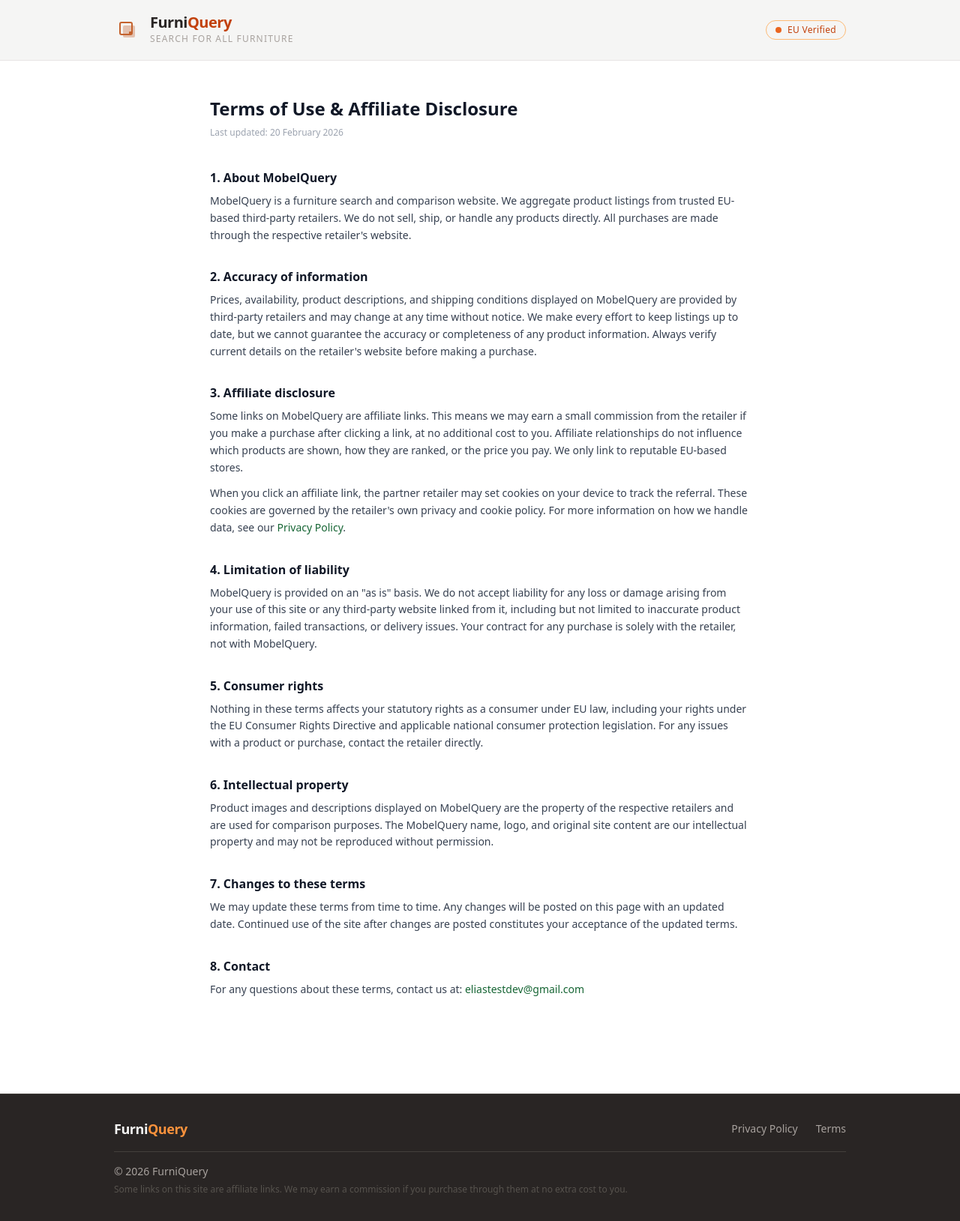
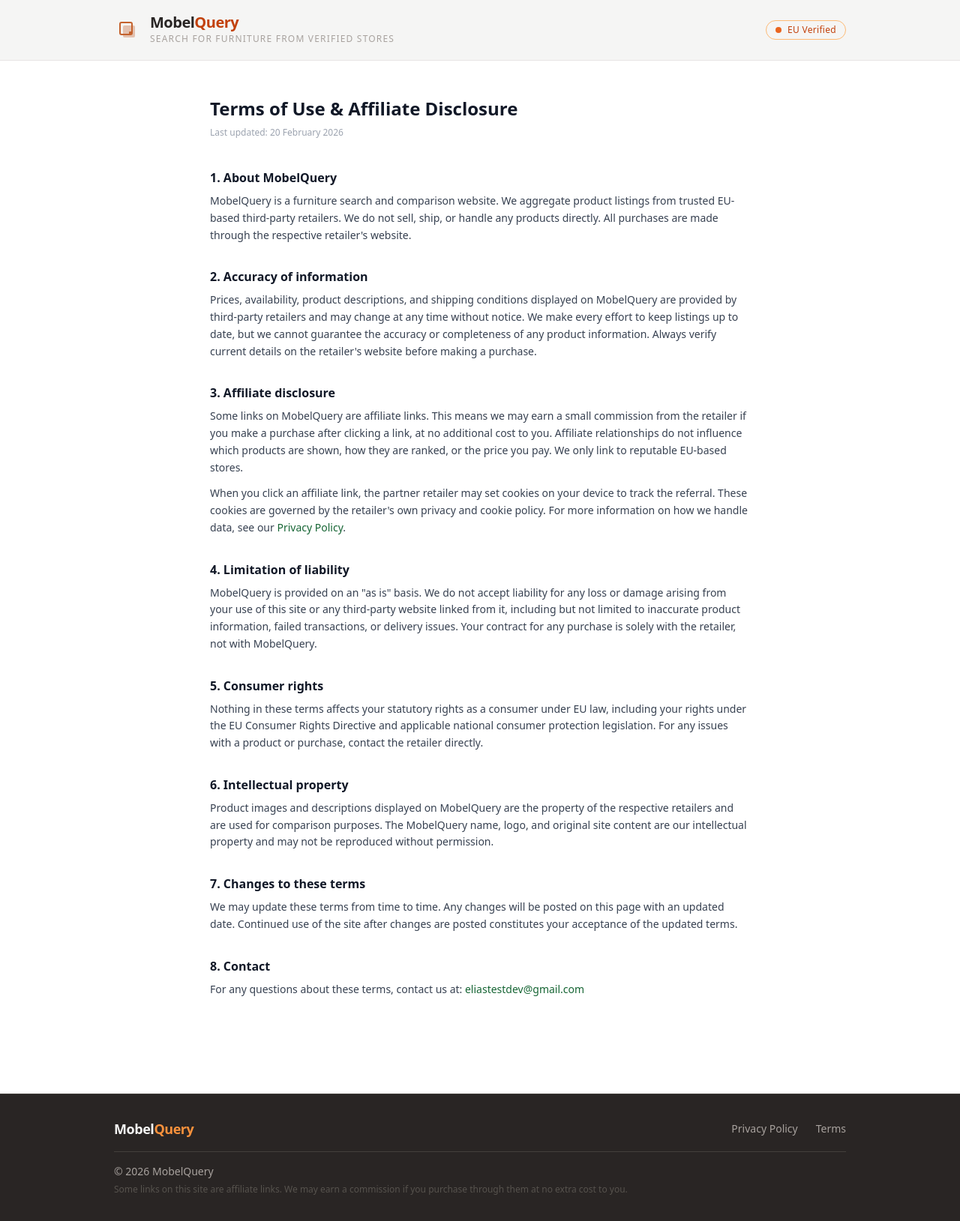
Before and after one commit to e1iaas/mobelquery, a React app in the folder frontend/: page /terms in a window 1280 px wide. Shown: the whole page at 75% size. Built offline with nearby package versions, Linux system fonts and the light colour scheme; the HTML template or start-up script is replaced by a standard one.

Commit message:
FIX: Change sitename to 'MobelQuery' in header and footer.

```diff
--- a/frontend/components/Footer.jsx
+++ b/frontend/components/Footer.jsx
@@ -6,7 +6,7 @@ export default function Footer() {
         {/* Top row: brand + links */}
         <div className="flex items-center justify-between mb-4">
           <p className="text-stone-100 font-bold text-lg tracking-tight">
-            Furni<span className="text-orange-400">Query</span>
+            Mobel<span className="text-orange-400">Query</span>
           </p>
           <div className="flex gap-6">
             <a href="/privacy" className="text-stone-400 text-sm font-medium hover:text-orange-400">
@@ -24,7 +24,7 @@ export default function Footer() {
         {/* Bottom row: copyright + disclaimer */}
         <div className="flex flex-col gap-1">
           <p className="text-stone-400 text-sm">
-            © {new Date().getFullYear()} FurniQuery
+            © {new Date().getFullYear()} MobelQuery
           </p>
           <p className="text-stone-600 text-xs leading-relaxed">
             Some links on this site are affiliate links. We may earn a commission if you purchase through them at no extra cost to you.
--- a/frontend/components/Header.jsx
+++ b/frontend/components/Header.jsx
@@ -22,11 +22,11 @@ export default function Header() {
           {/* Text */}
           <div>
             <h1 className="text-xl font-bold tracking-tight leading-none">
-              <span className="text-stone-800">Furni</span>
+              <span className="text-stone-800">Mobel</span>
               <span className="text-orange-700">Query</span>
             </h1>
             <p className="text-xs text-stone-400 uppercase tracking-widest mt-1 font-medium">
-              Search for all furniture
+              Search for furniture from verified stores
             </p>
           </div>
         </div>
```
